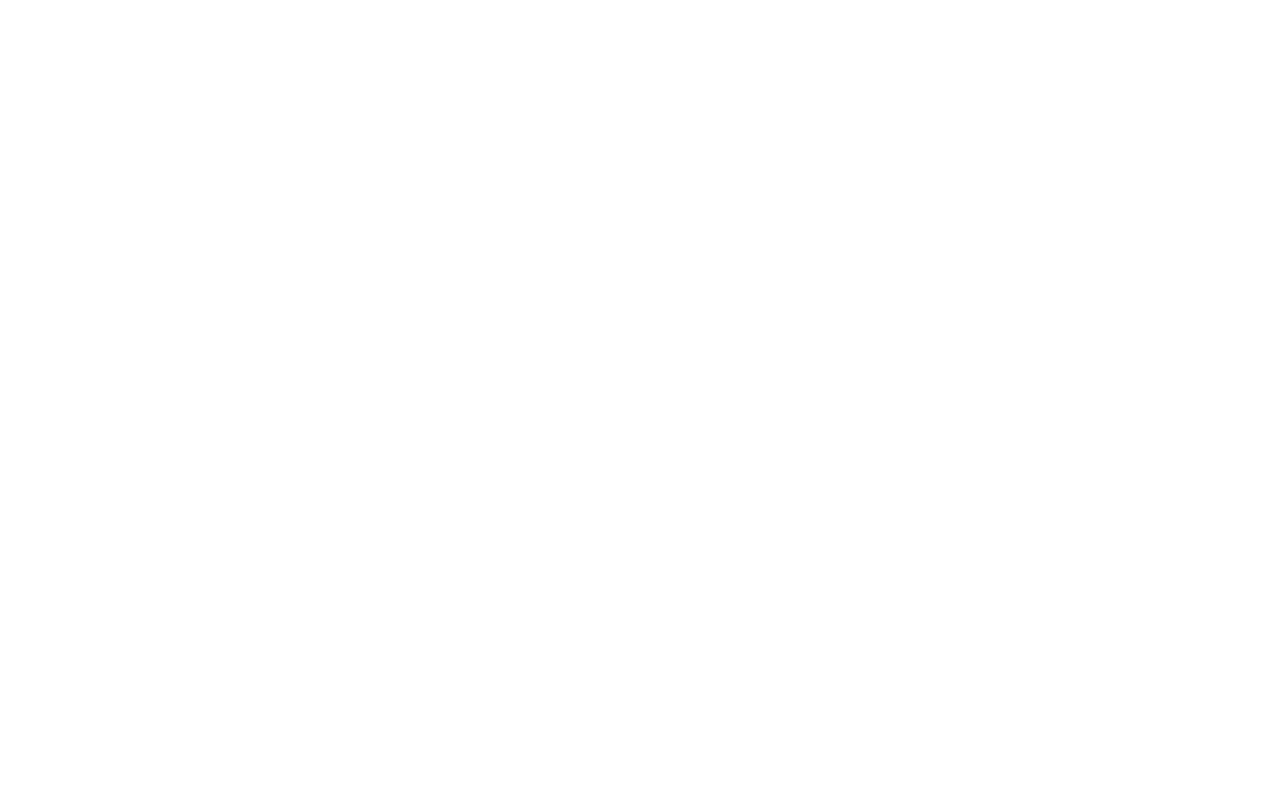
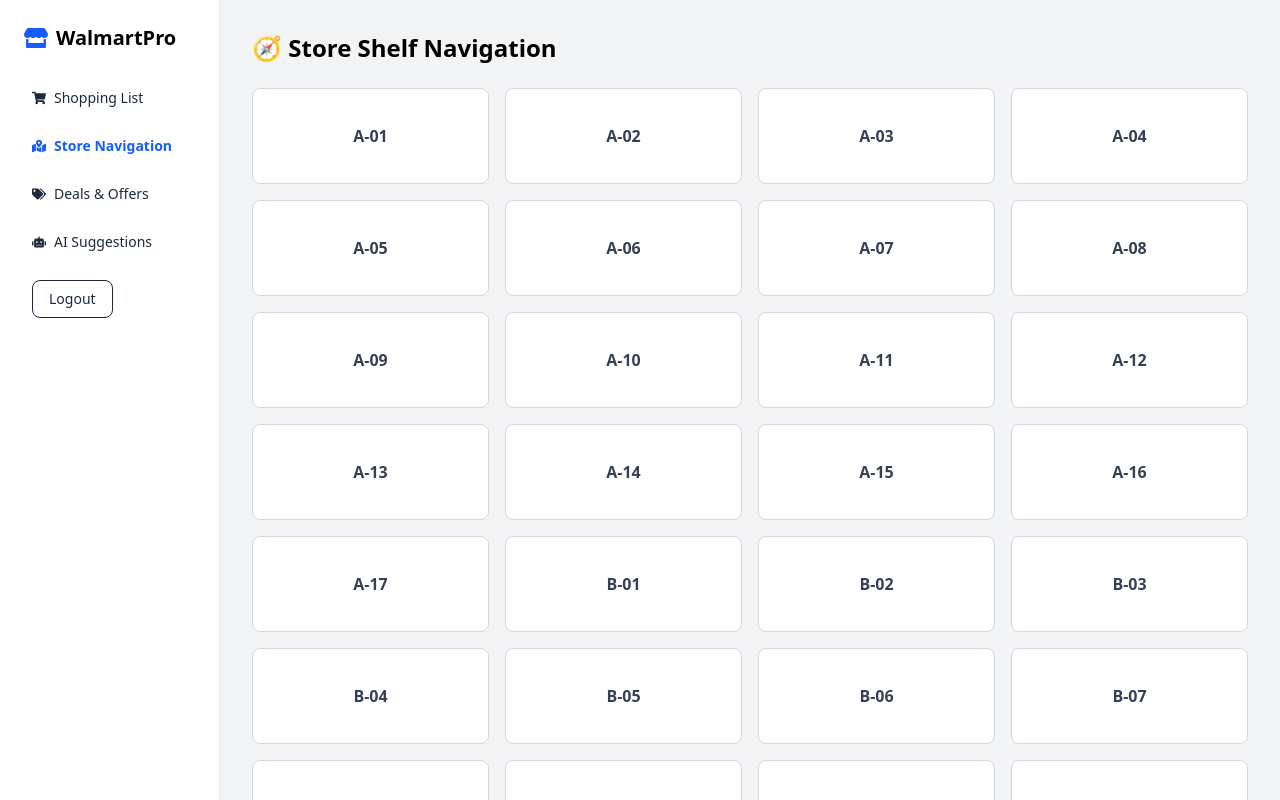
Before and after one commit to Arunabha-Mukhopadhyay/Walmart_Hackthon, a React (Vite) app in the folder Frontend_Wal/: page /navigate in a window 1280 px wide. Before the commit this address had no page. Shown: the top 800 px of the page. Built offline with nearby package versions, Linux system fonts and the light colour scheme; no server answers.

Commit message:
made the shelf map for user/ customer

```diff
--- a/Frontend_Wal/src/App.jsx
+++ b/Frontend_Wal/src/App.jsx
@@ -10,6 +10,7 @@
 import ShelfMap from "./Pages/Dashboard/ShelfMap";
 import AIAssistantTab from "./Pages/Dashboard/AI Page/AIAssistantTab";
 import UserHomepage from './Pages/USER/Homepage/Homepage'
+import Navigation from "./Pages/USER/Navigation/Navigation";
 
 function App() {
   return (
@@ -26,6 +27,7 @@
         <Route path="/shelf-map" element={<ShelfMap/>} />
         <Route path="/ai-assistant" element={<AIAssistantTab/>} />
         <Route path="/customer-dashboard" element={<UserHomepage/>} />
+        <Route path="/navigate" element={<Navigation/>} />
       </Routes>
     </Router>
   );
--- a/Frontend_Wal/src/Pages/Dashboard/ShelfMap.jsx
+++ b/Frontend_Wal/src/Pages/Dashboard/ShelfMap.jsx
@@ -3,7 +3,6 @@
 import Header from "../../components/Header";
 import DashboardNav from "../../components/DashboardNav";
 
-// Define rows and columns
 const ROWS = ["A", "B", "C", "D"];
 const COLS = [1, 2, 3, 4, 5, 6, 7, 8,9,10,11,12,13,14,15];
 
@@ -23,19 +22,18 @@
 
   // Helper to find shelf info by matching all possible backend formats
   const getShelfInfo = (id) => {
-    // Try A-01, Shelf: A-01, etc.
     return (
       shelves.find((s) => s.shelf === id) ||
       shelves.find((s) => s.shelf === `Shelf: ${id}`)
     );
   };
 
+
   return (
     <>
       <Header />
       <div className="min-h-screen bg-gray-50 px-4 py-6">
         <DashboardNav />
-
 
 
         <div className="mb-2">
@@ -54,7 +52,6 @@
             <div className="grid grid-cols-4 gap-6">
               {ROWS.map((row) =>
                 COLS.map((col) => {
-                  // Pad col with leading zero for 2 digits
                   const id = `${row}-${col.toString().padStart(2, "0")}`;
                   const info = getShelfInfo(id);
                   const isOccupied = !!info;
--- a/Frontend_Wal/src/Pages/USER/Homepage/Homepage.jsx
+++ b/Frontend_Wal/src/Pages/USER/Homepage/Homepage.jsx
@@ -1,10 +1,14 @@
 import React, { useEffect, useState } from "react";
 import axios from "axios";
+import { useNavigate } from "react-router-dom";
 import Sidebar from "../../../components/Sidebar";
 
 
 const Homepage = () => {
   const [products, setProducts] = useState([]);
+  const navigate = useNavigate()
+
+  const selectedItems = products.filter((item) => item.quantity > 0);
 
   useEffect(() => {
     axios
@@ -100,6 +104,15 @@
           <span>Total:</span>
           <span>${totalCost.toFixed(2)}</span>
         </div>
+
+        <button
+        disabled={selectedItems.length === 0}
+        onClick={() => navigate("/navigate", { state: { selectedItems } })}
+        className="mt-4 w-full bg-blue-600 text-white py-2 rounded hover:bg-blue-700 disabled:opacity-50"
+        >
+          Show Store Map 🗺️
+        </button>
+
       </aside>
     </div>
   );
--- /dev/null
+++ b/Frontend_Wal/src/Pages/USER/Navigation/Navigation.jsx
@@ -0,0 +1,83 @@
+import React, { useEffect, useState } from "react";
+import { useLocation } from "react-router-dom";
+import axios from "axios";
+import Sidebar from "../../../components/Sidebar";
+
+const ROWS = ["A", "B", "C"];
+const COLS = [1, 2, 3, 4, 5, 6, 7, 8, 9, 10, 11, 12, 13, 14, 15, 16, 17];
+
+function Navigation() {
+  const location = useLocation();
+  const selectedItems = location.state?.selectedItems || [];
+  const [shelves, setShelves] = useState([]);
+
+
+  const highlightedShelves = selectedItems.map((item) =>
+    item.shelf?.toUpperCase()
+  );
+
+  useEffect(() => {
+    axios
+      .get("http://localhost:3000/api/v1/shelves")
+      .then((res) => {
+        setShelves(res.data || []);
+      })
+      .catch((err) => {
+        console.error("Error fetching shelves:", err);
+      });
+  }, []);
+
+
+  const getShelfInfo = (code) =>
+    shelves.find((shelf) => shelf.shelf.toUpperCase() === code);
+
+
+  return (
+    <div className="flex min-h-screen font-sans">
+      <Sidebar />
+
+      <main className="flex-1 bg-gray-100 p-8">
+        <h1 className="text-2xl font-bold mb-6">🧭 Store Shelf Navigation</h1>
+        <div className="grid grid-cols-4 gap-4">
+          {ROWS.flatMap((row) =>
+            COLS.map((col) => {
+              const shelfCode = `${row}-${col < 10 ? `0${col}` : col}`;
+              const shelfInfo = getShelfInfo(shelfCode);
+              const isHighlighted = highlightedShelves.includes(shelfCode);
+
+              return (
+                <div
+                  key={shelfCode}
+                  className={`border rounded-lg h-24 flex flex-col items-center justify-center
+                    ${isHighlighted
+                      ? "bg-blue-100 border-blue-400 text-blue-700"
+                      : "bg-white border-gray-300 text-gray-700"
+                    }`}
+                >
+                  <span className="font-semibold">{shelfCode}</span>
+                  {isHighlighted && (
+                    <span className="text-sm">
+                      {
+                        selectedItems.find(
+                          (item) =>
+                            item.shelf?.toUpperCase() === shelfCode
+                        )?.product_name
+                      }
+                    </span>
+                  )}
+                  {!isHighlighted && shelfInfo?.category && (
+                    <span className="text-xs text-gray-500">
+                      {shelfInfo.category}
+                    </span>
+                  )}
+                </div>
+              );
+            })
+          )}
+        </div>
+      </main>
+    </div>
+  );
+}
+
+export default Navigation;
--- a/Frontend_Wal/src/components/Sidebar.jsx
+++ b/Frontend_Wal/src/components/Sidebar.jsx
@@ -8,6 +8,18 @@
   FaStore,
 } from "react-icons/fa";
 import { NavLink } from "react-router-dom";
+
+const handleLogout = async () => {
+  try {
+    await fetch("http://localhost:3000/api/v1/users/logout", {
+      method: "POST",
+      credentials: "include",
+    });
+  } catch (err) {
+    console.error("Logout failed:", err);
+  }
+  navigate("/login");
+};
 
 function Sidebar() {
   const navItemClass = ({ isActive }) =>
@@ -25,7 +37,7 @@
         <NavLink to="/customer-dashboard" className={navItemClass}>
           <FaShoppingCart /> Shopping List
         </NavLink>
-        <NavLink to="/navigation" className={navItemClass}>
+        <NavLink to="/navigate" className={navItemClass}>
           <FaMapMarkedAlt /> Store Navigation
         </NavLink>
         <NavLink to="/deals" className={navItemClass}>
@@ -34,6 +46,14 @@
         <NavLink to="/ai" className={navItemClass}>
           <FaRobot /> AI Suggestions
         </NavLink>
+        <NavLink to="/login" className={navItemClass}>
+          <button
+          className="border px-4 py-2 rounded-lg font-medium hover:bg-gray-100 transition"
+          onClick={handleLogout}
+          >
+            Logout
+          </button>
+        </NavLink>
       </nav>
     </aside>
   );
```
